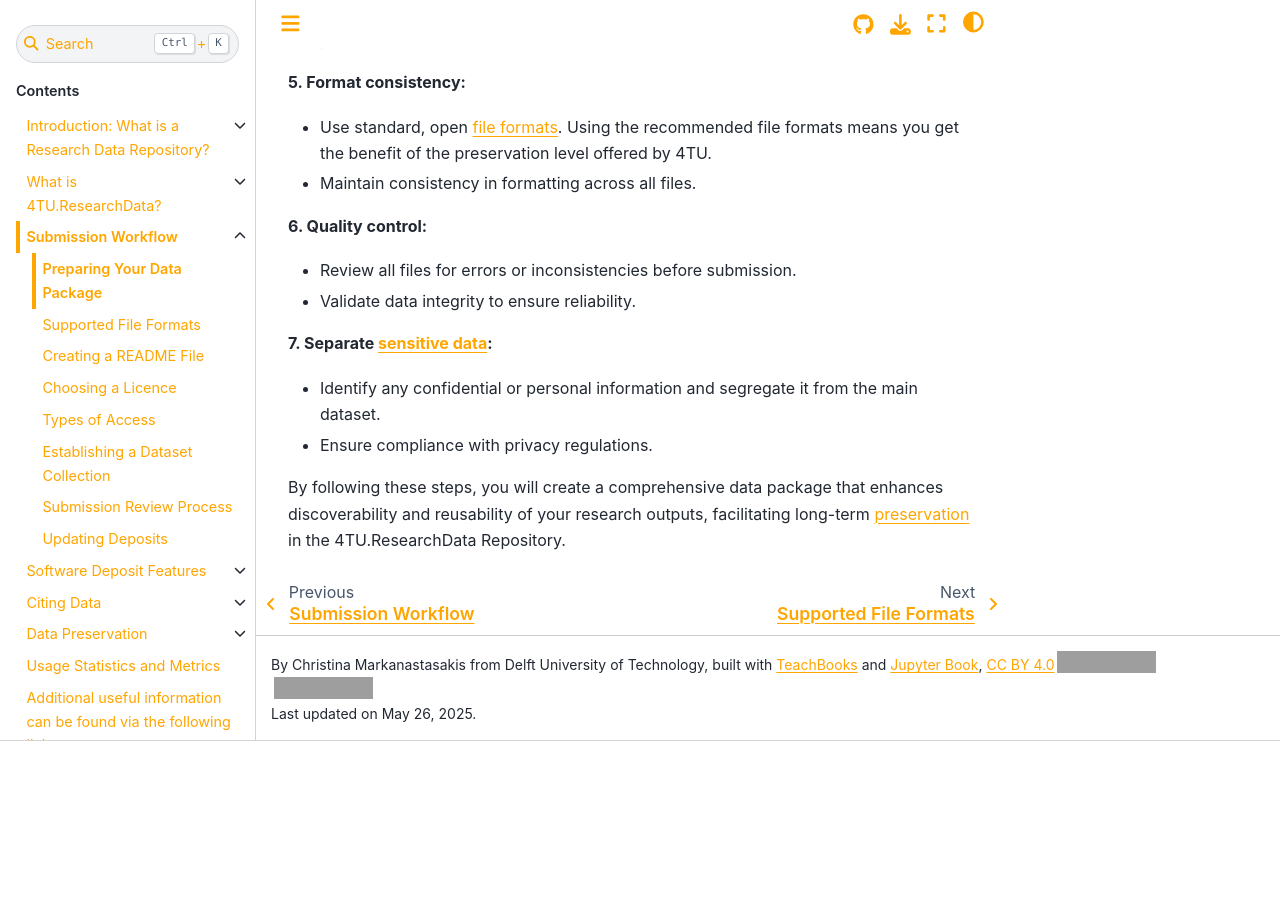
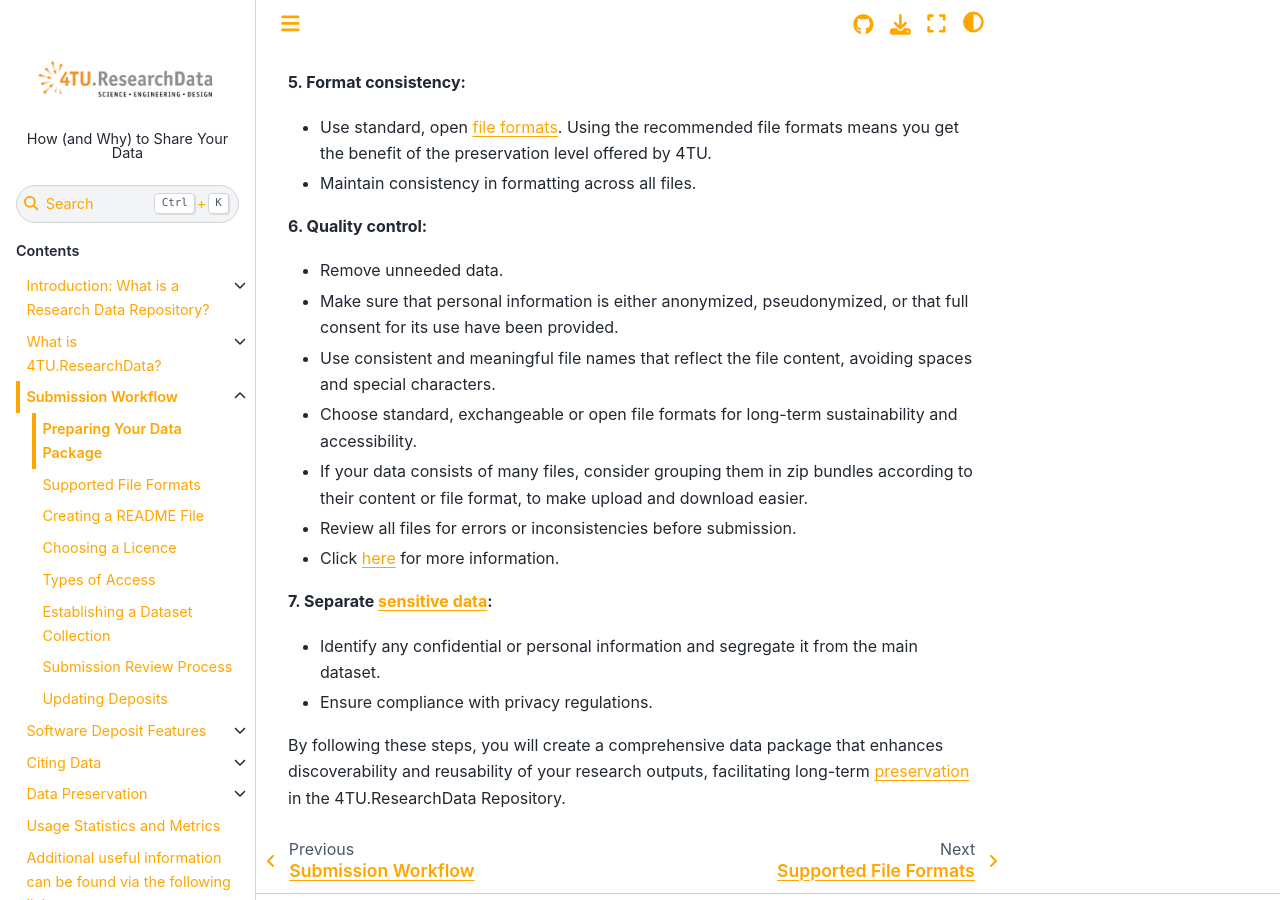
Before and after one commit to TUDelft-books/FAIR4TU_Submission_Help, a Jupyter Book: the page built from book/submission_workflow/preparing_your_data_package.md, in a window 1280 px wide and 900 px high, scrolled down 833 px. Built offline with Jupyter Book 1.0.4 settings and Sphinx 7.4.7 and the Sphinx Book theme 1.1.4, drawn with Linux system fonts in a browser that asks for light colours; pages that are not in the unit, such as notebooks, are missing from menus; comment, search, counter and statistics services are not loaded; before the commit the page ends 1574 px from its top, so only the background shows below that; grey boxes are pictures that could not be loaded.

Commit message:
Update preparing_your_data_package.md

```diff
--- a/book/submission_workflow/preparing_your_data_package.md
+++ b/book/submission_workflow/preparing_your_data_package.md
@@ -24,8 +24,13 @@ Follow these guidelines to develop a comprehensive data package:
 * Maintain consistency in formatting across all files.
 
 **6. Quality control:**
+* Remove unneeded data.
+* Make sure that personal information is either anonymized, pseudonymized, or that full consent for its use have been provided.
+* Use consistent and meaningful file names that reflect the file content, avoiding spaces and special characters.
+* Choose standard, exchangeable or open file formats for long-term sustainability and accessibility.
+* If your data consists of many files, consider grouping them in zip bundles according to their content or file format, to make upload and download easier.
 * Review all files for errors or inconsistencies before submission.
-* Validate data integrity to ensure reliability.
+* Click [here](https://data.4tu.nl/s/documents/Deposit_Guidelines_2020.pdf) for more information.
 
 **7. Separate [sensitive data](/submission_workflow/setting_access_levels.md#personal--sensitive-data):**
 * Identify any confidential or personal information and segregate it from the main dataset.
```
